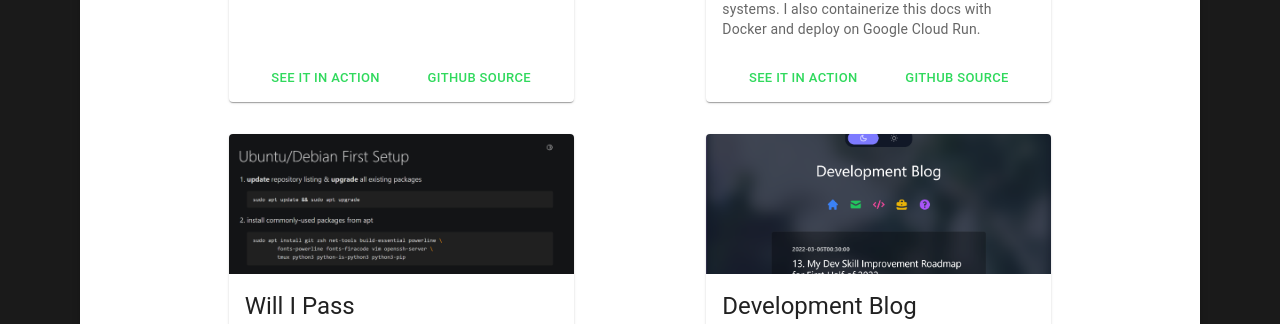
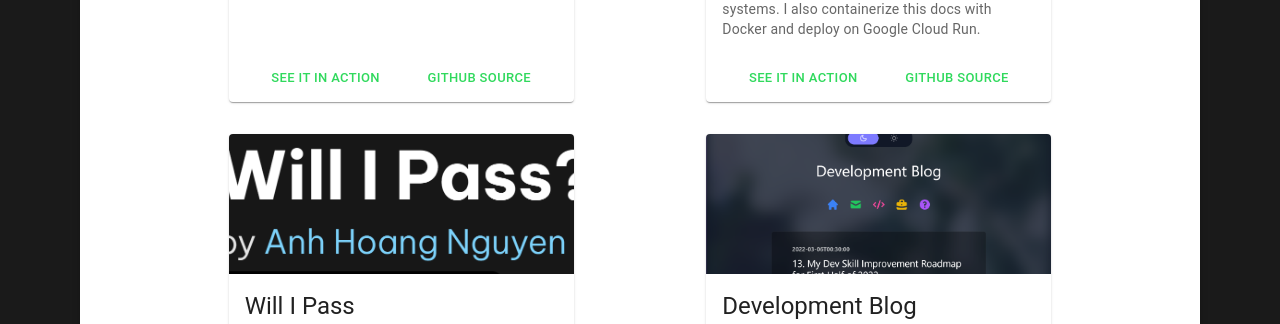
Before and after one commit to zasshuwu/nogamioka, a Next.js app: page /resume in a window 1280 px wide. Shown: the part 3140-3464 px from the top of the page. Built offline with nearby package versions, Linux system fonts and the light colour scheme.

Commit message:
update projects, added demo pics

```diff
--- a/pages/resume/resume_projects.js
+++ b/pages/resume/resume_projects.js
@@ -127,7 +127,7 @@ export default function ResumeProjects() {
 					<CardMedia
 						component="img"
 						height="140"
-						image="/projects/unix-docs.png"
+						image="/projects/will-i-pass.png"
 					></CardMedia>
 					<CardContent>
 						<Typography gutterBottom variant="h5" component="div">
```
Also changed, not shown: public/projects/unix-docs.png, public/projects/will-i-pass.png (added).
